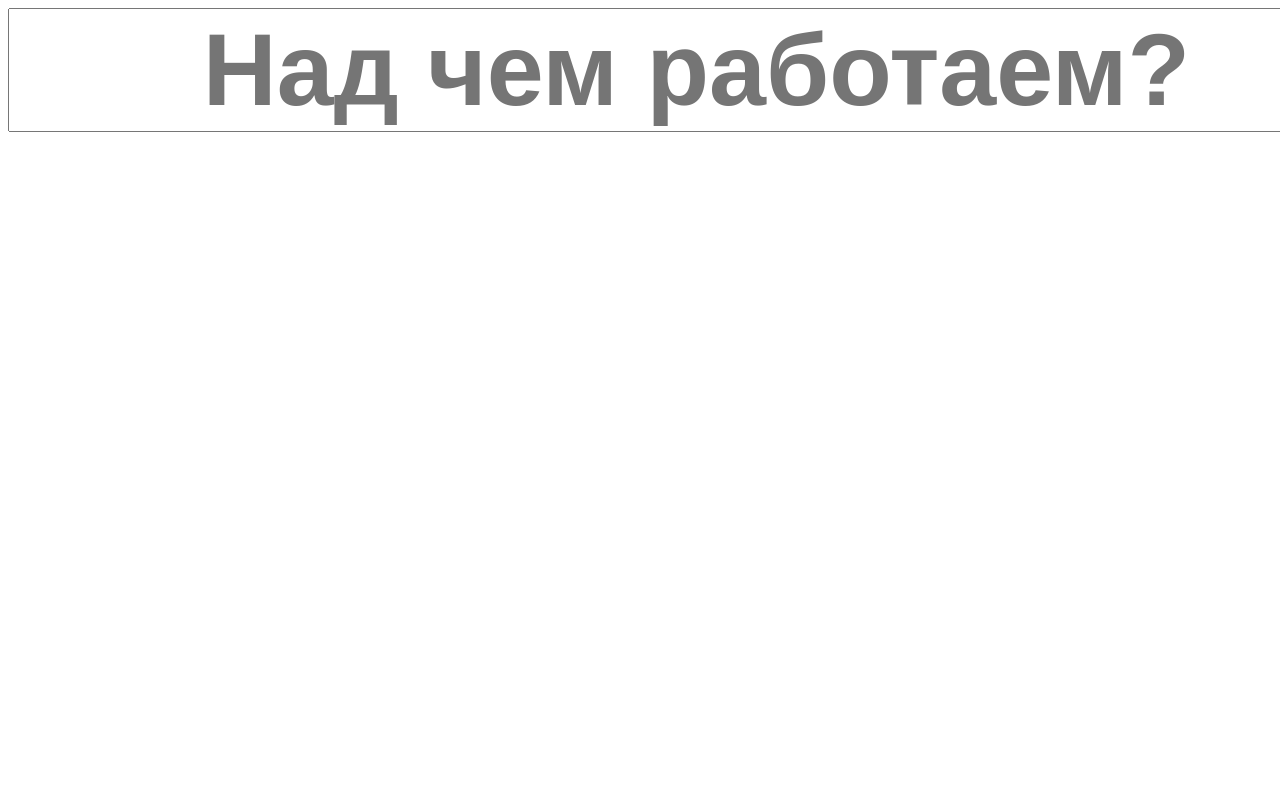
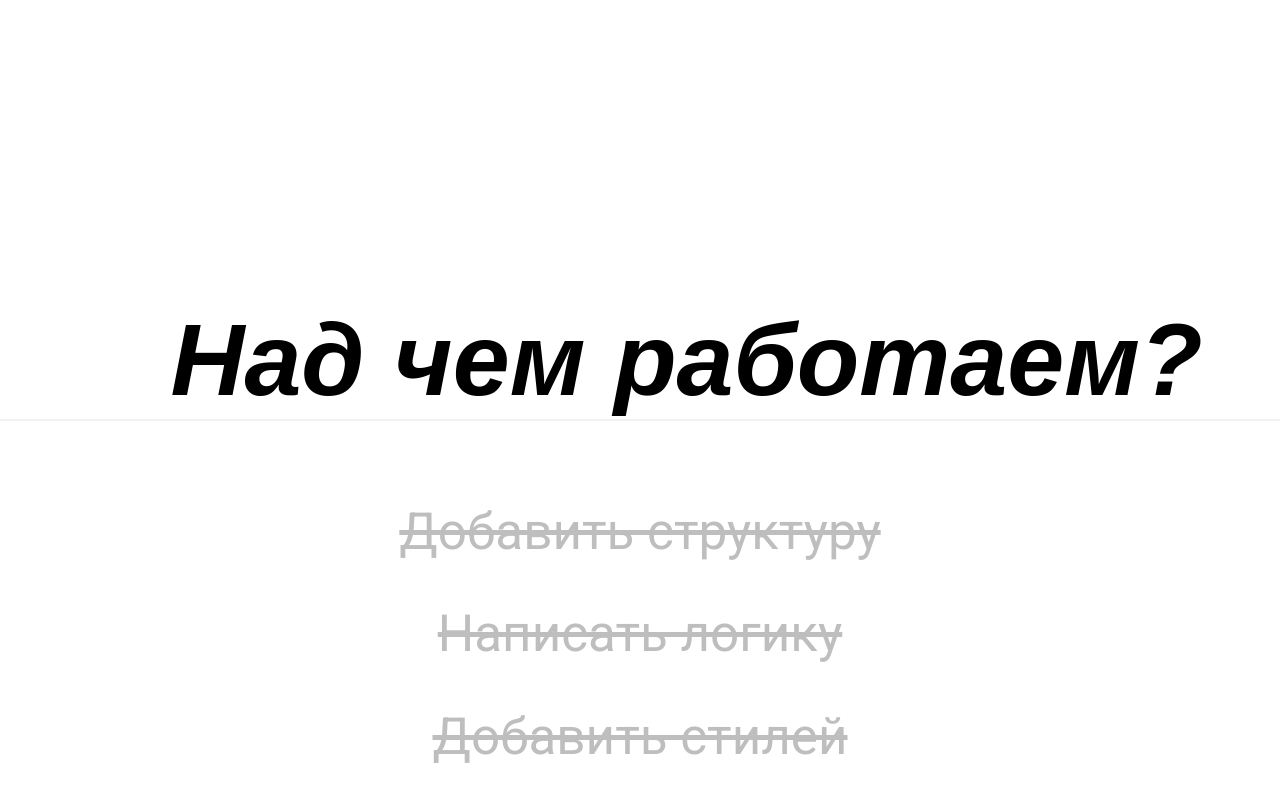
Before and after one commit to paniccord23/new-repository, a plain HTML site: page index.html in a window 1280 px wide. Shown: the top 800 px of the page. Drawn offline with Linux system fonts and the light colour scheme.

Commit message:
сделали тюнинг рамки

```diff
--- a/index.html
+++ b/index.html
@@ -12,6 +12,9 @@
       </form>
 
       <ul>
+        <li>Добавить структуру</li>
+        <li>Написать логику</li>
+        <li>Добавить стилей</li>
 
       </ul>
 
--- /dev/null
+++ b/reset.css
@@ -0,0 +1,52 @@
+/* http://meyerweb.com/eric/tools/css/reset/
+   v2.0 | 20110126
+   License: none (public domain)
+*/
+
+html, body, div, span, applet, object, iframe,
+h1, h2, h3, h4, h5, h6, p, blockquote, pre,
+a, abbr, acronym, address, big, cite, code,
+del, dfn, em, img, ins, kbd, q, s, samp,
+small, strike, strong, sub, sup, tt, var,
+b, u, i, center,
+dl, dt, dd, ol, ul, li,
+fieldset, form, label, legend,
+table, caption, tbody, tfoot, thead, tr, th, td,
+article, aside, canvas, details, embed,
+figure, figcaption, footer, header, hgroup,
+menu, nav, output, ruby, section, summary,
+time, mark, audio, video {
+	margin: 0;
+	padding: 0;
+
+	vertical-align: baseline;
+
+	border: 0;
+
+	font: inherit;
+	font-size: 100%;
+}
+/* HTML5 display-role reset for older browsers */
+article, aside, details, figcaption, figure,
+footer, header, hgroup, menu, nav, section {
+	display: block;
+}
+body {
+	line-height: 1;
+}
+ol, ul {
+	list-style: none;
+}
+blockquote, q {
+	quotes: none;
+}
+blockquote:before, blockquote:after,
+q:before, q:after {
+	content: '';
+	content: none;
+}
+table {
+	border-spacing: 0;
+
+	border-collapse: collapse;
+}
--- a/styles.css
+++ b/styles.css
@@ -1,7 +1,42 @@
 /* размер формы зависит от шрифта или можем увеличить инпут, но содержимое самого инпута будет тоже маленьким */
+@import "reset.css";
+@import url('https://fonts.googleapis.com/css?family=Roboto:400,900,900i');
+body {
+  font-family: 'Roboto', sans-serif;
+}
+form {
+  margin-top: 45vh;
+  /* трансформ для тюнинга отступа */
+
+  transform: translateY(-50%);
+  text-align: center;
+}
+
 input {
   text-align: center;
+  /* убрали стандартную рамку и сделали свою */
+
+  border: none;
+  border-bottom: 1px solid rgba(0, 0, 0, 0.1);
 
   font-size: 8vw;
   font-weight: bold;
 }
+
+input::placeholder {
+  color: #000;
+
+  font-style: italic;
+}
+
+ul {
+  list-style: none;
+
+  text-align: center;
+  text-decoration: line-through;
+
+  opacity: 0.25;
+
+  font-size: 4vw;
+  line-height: 2;
+}
```
